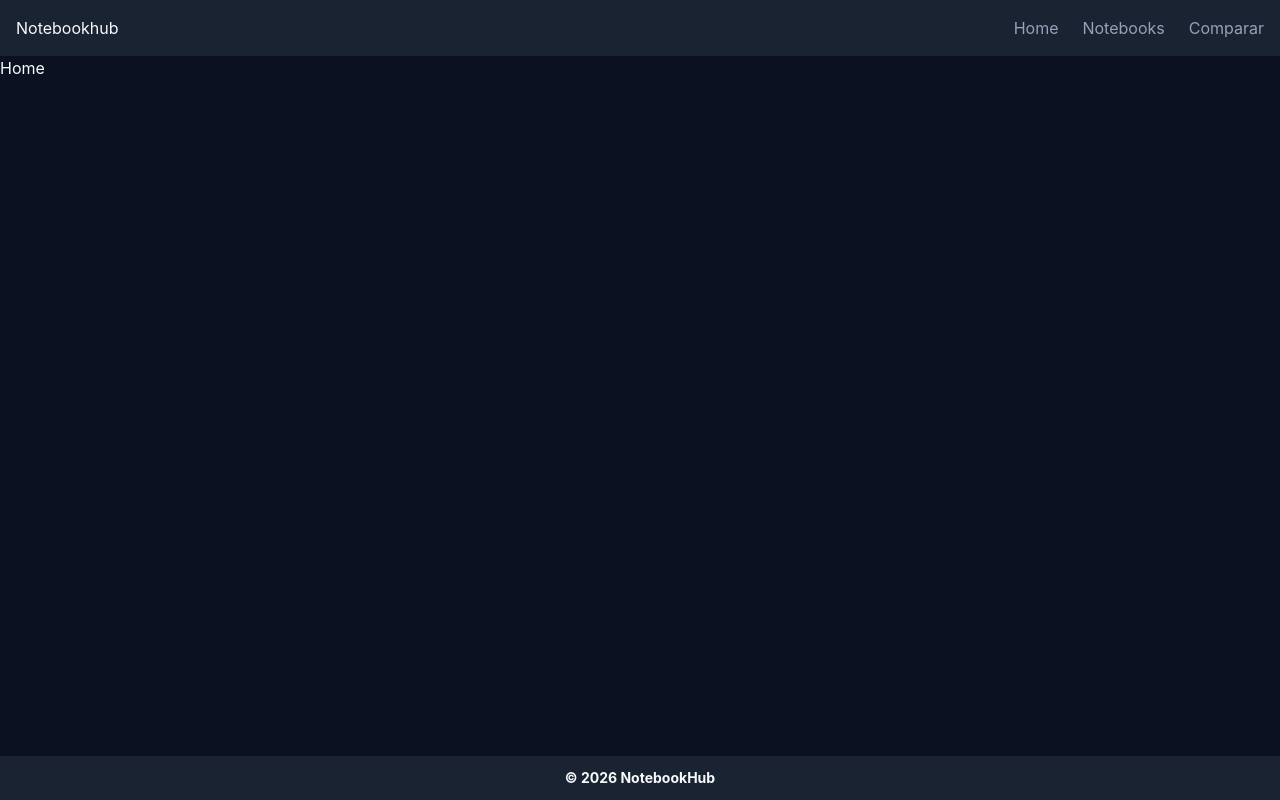
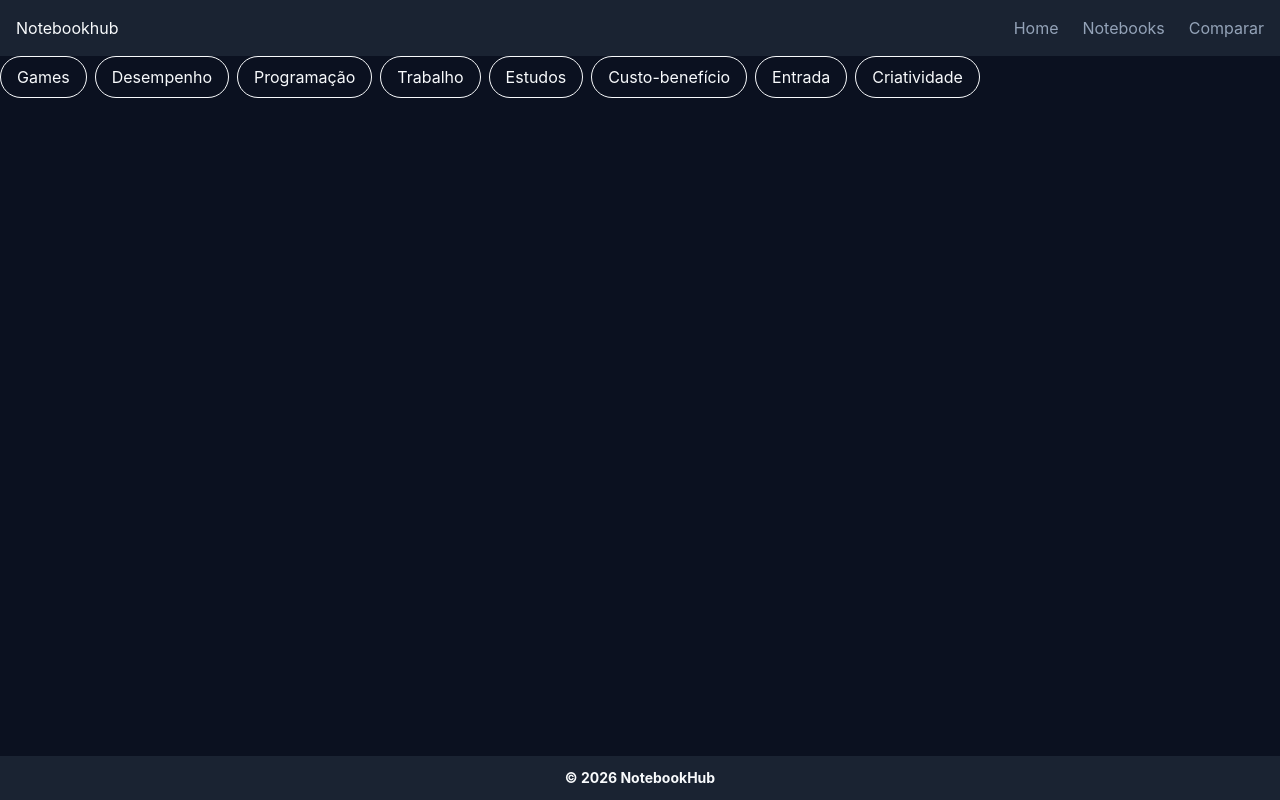
Before and after one commit to alessandrocamargo/notebookhub, a React (Vite) app: page / in a window 1280 px wide. Built offline with nearby package versions, Linux system fonts and the light colour scheme.

Commit message:
feat: adiciona filtro por categoria e secao de categorias na Home

```diff
--- a/src/App.jsx
+++ b/src/App.jsx
@@ -4,14 +4,17 @@ import NotebooksPage from './pages/NotebooksPage';
 import HomePage from './pages/HomePage';
 import NotFoundPage from './pages/NotFoundPage';
 import NotebookDetailsPage from './pages/NotebookDetailsPage';
+import CategoryPage from './pages/CategoryPage';
 
 function App() {
+
   return (
     <Layout>
       <Routes>
         <Route path='/' element={<HomePage />} />
         <Route path='/notebooks' element={<NotebooksPage />} />
         <Route path='/notebooks/:id' element={<NotebookDetailsPage />} />
+        <Route path='/categoria/:slug' element={<CategoryPage />} />
         <Route path='*' element={<NotFoundPage />} />
       </Routes>
     </Layout>
--- /dev/null
+++ b/src/pages/CategoryPage.jsx
@@ -0,0 +1,20 @@
+import { useParams } from "react-router-dom";
+import { notebooks } from "../data/notebooks";
+import { slugify } from "../services/slug";
+import NotebookGrid from "../components/NotebookGrid";
+export default function CategoryPage(){
+    const { slug } = useParams();
+    const filteredNotebooks = notebooks.filter((notebook) =>
+        notebook.categories.some(
+            (category) => slugify(category) === slug
+        )
+    );
+
+    return(
+        <>
+            <h1>Categoria: {slug}</h1>
+            <NotebookGrid notebooks={filteredNotebooks} />
+        </>
+    )
+
+}
--- a/src/pages/HomePage.jsx
+++ b/src/pages/HomePage.jsx
@@ -1,7 +1,23 @@
-export default function HomePage(){
-    return(
-        <>
-            <h1>Home</h1>
-        </>
+import { notebooks } from "../data/notebooks"
+import { Link } from "react-router-dom";
+import { slugify } from "../services/slug";
+export default function HomePage() {
+    const todasCategorias = notebooks.flatMap((notebook) => notebook.categories);
+    const categoriasUnicas = [...new Set(todasCategorias)];
+
+    return (
+        <div className="max-w-7xl mx-auto">
+            <div className="flex flex-wrap gap-2">
+            {categoriasUnicas.map((categoria) => (
+                <Link
+                    key={categoria}
+                    to={`/categoria/${slugify(categoria)}`}
+                    className="rounded-full border px-4 py-2 hover:text-primary transition-colors"
+                >
+                    {categoria}
+                </Link>
+            ))}
+        </div>
+        </div>
     )
 }
--- /dev/null
+++ b/src/services/slug.js
@@ -0,0 +1,7 @@
+export function slugify(text) {
+    return text
+        .toLowerCase()
+        .normalize("NFD")
+        .replace(/[\u0300-\u036f]/g,"")
+        .replace(/\s+/g, "-");
+}
```
